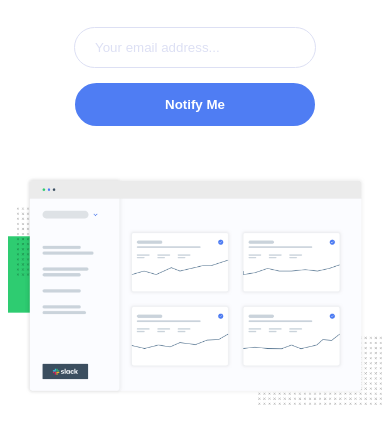
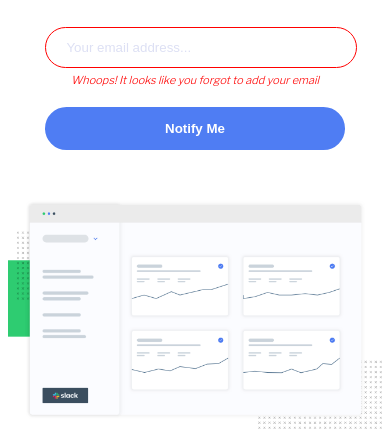
Before and after one commit to LaudRam/ping-coming-soon-page, a plain HTML site: page index.html in a window 390 px wide. Both pictures are taken after a click on the button "Notify Me". Shown: the part 125-556 px from the top of the page. Drawn offline with nearby package versions, Linux system fonts and the light colour scheme.

Commit message:
Added active states

```diff
--- /dev/null
+++ b/app.js
@@ -0,0 +1,25 @@
+const submitButton = document.querySelector("button");
+
+function handleSubmit(event) {
+  event.preventDefault();
+
+  const email = document.querySelector("#email");
+  const errorMessage1 = document.querySelector(".error-msg1");
+  const errorMessage2 = document.querySelector(".error-msg2");
+  const mailformat = /^\w+([\.-]?\w+)*@\w+([\.-]?\w+)*(\.\w{2,3})+$/;
+
+  if (email.value === "") {
+    errorMessage1.classList.remove("hidden");
+    errorMessage2.classList.add("hidden");
+    email.classList.add("error-input");
+  } else if (email.value.match(mailformat)) {
+    errorMessage1.classList.add("hidden");
+    errorMessage2.classList.add("hidden");
+    email.classList.remove("error-input");
+  } else {
+    errorMessage1.classList.add("hidden");
+    errorMessage2.classList.remove("hidden");
+    email.classList.add("error-input");
+  }
+}
+submitButton.addEventListener("click", handleSubmit);
--- a/index.html
+++ b/index.html
@@ -35,8 +35,14 @@
       </h1>
       <h2>Subscribe and get notified</h2>
       <div class="input-group">
-        <input type="email" id="email" placeholder="Your email address..." />
-        <button type="button">Notify Me</button>
+        <div class="input-div">
+          <input type="email" id="email" placeholder="Your email address..." />
+          <div class="error-msg1 hidden">Whoops! It looks like you forgot to add your email</div>
+          <div class="error-msg2 hidden">Please provide a valid email address</div>
+        </div>
+        <div class="btn-div">
+          <button type="button">Notify Me</button>
+        </div>
       </div>
       <div>
         <img
@@ -64,5 +70,6 @@
         >.
       </p>
     </footer>
+    <script src="/app.js"></script>
   </body>
 </html>
--- a/style.css
+++ b/style.css
@@ -30,10 +30,18 @@ h2 {
 }
 .input-group {
   display: flex;
-  gap: 15px;
-  align-items: center;
-  justify-content: center;
+  gap: 20px;
+  /* align-items: center; */
+  justify-content: space-between;
   margin-top: 30px;
+}
+.input-div {
+  /* display: flex; */
+  /* flex-direction: column; */
+  width: 70%;
+}
+.btn-div {
+  width: 30%;
 }
 input,
 button {
@@ -43,7 +51,8 @@ button {
 input {
   border: 1px solid hsl(230, 50%, 91%);
   width: 100%;
-  max-width: 300px;
+  /* max-width: 300px; */
+  max-width: 90%;
 }
 ::placeholder {
   color: hsl(230, 50%, 91%);
@@ -56,9 +65,24 @@ button {
   width: 100%;
   max-width: 150px;
 }
+button:hover {
+  cursor: pointer;
+  opacity: 0.8;
+}
+.error-msg1,
+.error-msg2 {
+  color: red;
+  font-size: 11px;
+  margin-top: 5px;
+  font-style: italic;
+  padding-left: 15px;
+}
+.error-input {
+  border: 1px solid red;
+}
 .illustration-dashboard {
   width: 100%;
-  max-width: 600px;
+  max-width: 550px;
   height: auto;
   margin-block: 50px 40px;
 }
@@ -77,11 +101,19 @@ i {
 .fa-facebook-f {
   padding: 10px 12px;
 }
+i:hover {
+  color: #fff;
+  cursor: pointer;
+  background-color: hsl(223, 87%, 63%);
+}
 p {
   text-align: center;
   color: hsl(0, 0%, 59%);
   margin-block: 0 10px;
   font-size: 12px;
+}
+.hidden {
+  display: none;
 }
 .attribution {
   font-size: 11px;
@@ -94,13 +126,28 @@ p {
 @media (max-width: 576px) {
   .input-group {
     flex-direction: column;
+    /* align-items: center; */
+    /* justify-content: center; */
+  }
+  .input-div,
+  .btn-div {
+    width: 80%;
+    margin-inline: auto;
   }
   input {
     width: 100%;
-    max-width: 200px;
+    /* max-width: 200px; */
+    /* max-width: 100%; */
+
   }
   button {
-    width: 100%;
-    max-width: 240px;
+    /* width: 100%; */
+    /* max-width: 240px; */
+    max-width: 100%;
+  }
+  .error-msg1,
+  .error-msg2 {
+    text-align: center;
+    padding: 0;
   }
 }
```
